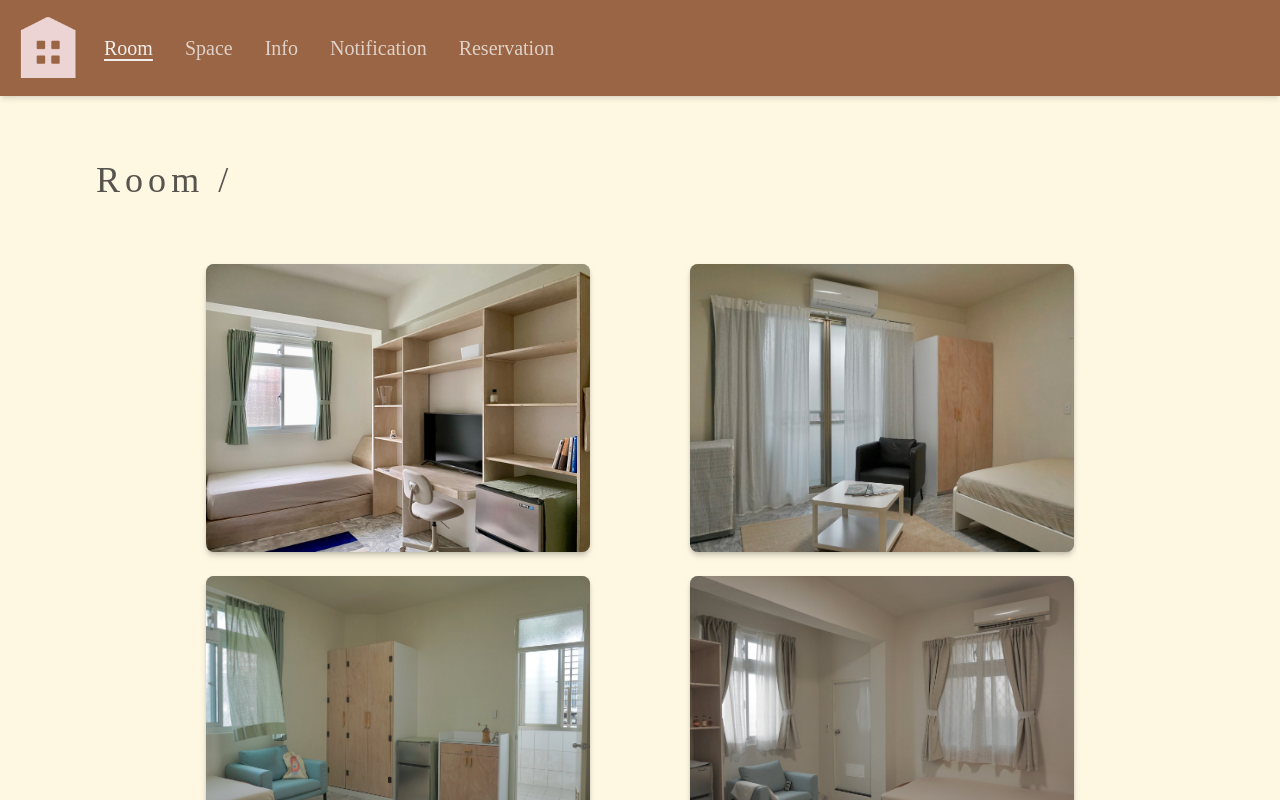
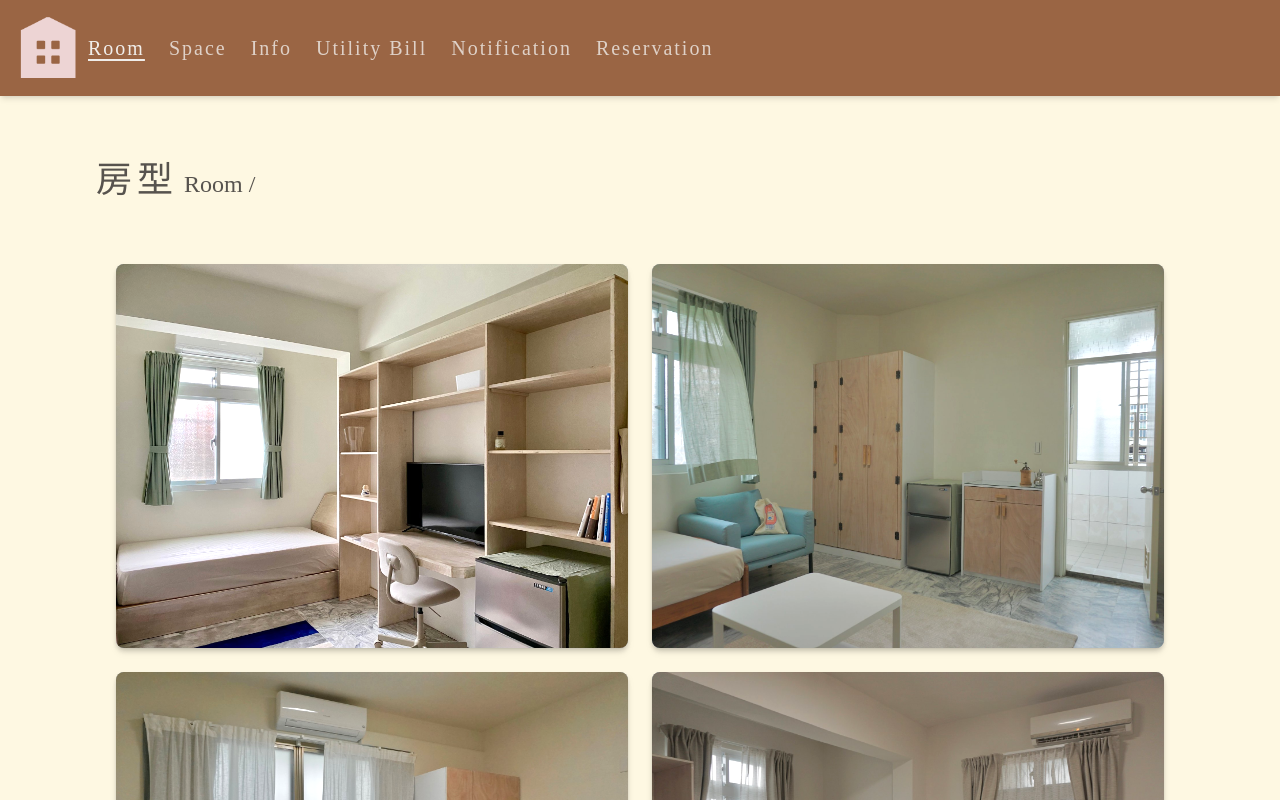
Before and after one commit to freshmeatba11/apartmentFront, a React (Create React App) app: page /room in a window 1280 px wide. Shown: the top 800 px of the page. Built offline with nearby package versions, Linux system fonts and the light colour scheme; a web font is replaced by a local one.

Commit message:
adjust rwd layout

```diff
--- a/src/components/image-switch-component.js
+++ b/src/components/image-switch-component.js
@@ -29,32 +29,35 @@ const ImageSwitchComponent = ({ images }) => {
     return (
       <button
         className={clsx(
-          "px-4 py-2 text-gray-700 text-opacity-75 bg-amber-900 bg-opacity-25 rounded",
+          "w-1/4 px-4 pb-3 bg-amber-900 bg-opacity-25 rounded-lg",
+          "text-4xl font-black text-stone-700 text-opacity-75",
+          "transition-all duration-300",
           "hover:text-stone-100 hover:bg-opacity-60",
-          "before:block before:w-8 before:h-0.5 before:bg-lime-600 before:absolute before:top-7",
-          "transition-all duration-300"
+
+          "absolute top-full translate-y-1/2",
+          direction === "previous" ? "left-0 translate-x-1/2" : "",
+          direction === "next" ? "right-0 -translate-x-1/2" : "",
+          "lg:static lg:h-full lg:w-auto lg:translate-x-0 lg:translate-y-0"
         )}
         onClick={handler}
       >
-        {direction}
+        {direction === "previous" ? <span>&#10229;</span> : ""}
+        {direction === "next" ? <span>&#10230;</span> : ""}
       </button>
     );
   };
 
   return (
-    <div className="max-w-screen-xl w-4/5 mx-auto">
+    <div className="max-w-screen-xl w-11/12 mx-auto">
       <div ref={slideRef} className="w-full relative select-none">
-        <div className="aspect-video">
+        <div className="aspect-video flex justify-center relative">
+          <SwitchButton direction="previous" handler={handleOnPrevClick} />
           <img
             src={images[currentIndex]}
-            className="max-w-full rounded max-h-[95vh] mx-auto brightness-110"
+            className="max-w-full rounded-lg max-h-[95vh] brightness-110"
             alt=""
           />
-        </div>
-
-        <div className="absolute w-full top-1/2 transform -translate-y-1/2 flex justify-between items-start px-8">
-          <SwitchButton direction="Prev" handler={handleOnPrevClick} />
-          <SwitchButton direction="Next" handler={handleOnNextClick} />
+          <SwitchButton direction="next" handler={handleOnNextClick} />
         </div>
       </div>
     </div>
--- a/src/components/info-page-component.js
+++ b/src/components/info-page-component.js
@@ -25,13 +25,7 @@ const Card = ({ text01, text02, path }) => {
 
 export const InfoPageComponent = () => {
   return (
-    <div
-      className={clsx(
-        "infoPage bg-no-repeat bg-center",
-        "h-screen bg-blend-multiply bg-neutral-900/50",
-        "overflow-y-scroll"
-      )}
-    >
+    <div className="infoPage">
       <TitleComponent
         text="更多資訊"
         text02=" More Info /"
--- a/src/components/nav.js
+++ b/src/components/nav.js
@@ -10,9 +10,10 @@ const NavLiComponent = ({ to, text }) => {
       <NavLink
         to={to}
         className={clsx(
-          "py-1 px-4 text-xl text-stone-100 text-opacity-75 ",
+          "text-xl text-stone-100 text-opacity-75 ",
           "hover:text-opacity-100",
-          "transition-all duration-300"
+          "transition-all duration-300",
+          "tracking-[.1em]"
         )}
       >
         {text}
@@ -23,14 +24,21 @@ const NavLiComponent = ({ to, text }) => {
 
 export const Nav = () => {
   return (
-    <div className="flex items-center px-4 py-4 bg-amber-900 bg-opacity-75 shadow-md">
+    <div
+      className={clsx(
+        "bg-amber-900 bg-opacity-75 shadow-md",
+        "px-4 py-4",
+        "flex items-center"
+      )}
+    >
       <div>
-        <img src={Logo} alt="" className="w-16" />
+        <img src={Logo} alt="" className="min-w-[64px] h-16" />
       </div>
-      <ul className="flex pl-2">
+      <ul className="flex pl-2 flex-wrap gap-y-1 gap-x-6">
         <NavLiComponent to="/room" text="Room" />
         <NavLiComponent to="/space" text="Space" />
         <NavLiComponent to="/info" text="Info" />
+        <NavLiComponent to="/utility" text="Utility Bill" />
         <NavLiComponent to="/notification" text="Notification" />
         <NavLiComponent to="/reservation" text="Reservation" />
       </ul>
--- a/src/components/room-page-component.js
+++ b/src/components/room-page-component.js
@@ -7,16 +7,22 @@ function Card({ imageSource, route }) {
   return (
     <div
       className={clsx(
-        "w-96 h-72 rounded-lg overflow-hidden",
+        "w-[80vw] rounded-lg overflow-hidden",
         "bg-gray-400 shadow-md drop-shadow-md",
-        "hover:-translate-y-1 hover:scale-105 transition-transform"
+        "lg:w-[40vw]"
       )}
     >
-      <a href={route ? route : "/"} className="cursor-pointer">
+      <a
+        href={route ? route : "/"}
+        className={clsx(
+          "cursor-pointer block w-full h-full",
+          "hover:-translate-y-1 hover:scale-105 transition-transform"
+        )}
+      >
         <img
           src={imageSource ? imageSource : ""}
           alt=""
-          className="w-full h-full object-cover"
+          className="w-full h-full object-cover brightness-110"
         />
       </a>
     </div>
@@ -25,12 +31,13 @@ function Card({ imageSource, route }) {
 
 export const RoomPageComponent = () => {
   return (
-    <div className="">
-      <TitleComponent text="Room /" />
+    <>
+      <TitleComponent text="房型" text02=" Room /" />
       <div
         className={clsx(
-          "w-4/5 px-10 pb-10 m-auto",
-          "grid grid-cols-2 grid-rows-2 gap-6 justify-items-center"
+          "pb-10",
+          "grid gap-6 justify-center grid-flow-row",
+          "lg:grid-flow-col lg:grid-rows-2"
         )}
       >
         <Card imageSource={imageList.a[0]} route="/room/a" />
@@ -38,7 +45,7 @@ export const RoomPageComponent = () => {
         <Card imageSource={imageList.c[1]} route="/room/c" />
         <Card imageSource={imageList.d[0]} route="/room/d" />
       </div>
-    </div>
+    </>
   );
 };
 
--- a/src/components/space-page-component.js
+++ b/src/components/space-page-component.js
@@ -8,7 +8,7 @@ export const SpacePageComponent = () => {
 
   return (
     <>
-      <TitleComponent text="Space 公共空間 /" />
+      <TitleComponent text="公共空間" text02=" Space /" />
       <ImageSwitchComponent images={featuredImages} />
       <div className="w-full h-12"></div>
     </>
--- a/src/output.css
+++ b/src/output.css
@@ -478,8 +478,16 @@ Ensure the default browser behavior of the `hidden` attribute.
   top: 50%;
 }
 
-.m-auto {
-  margin: auto;
+.top-full {
+  top: 100%;
+}
+
+.left-0 {
+  left: 0px;
+}
+
+.right-0 {
+  right: 0px;
 }
 
 .mx-auto {
@@ -507,6 +515,10 @@ Ensure the default browser behavior of the `hidden` attribute.
   aspect-ratio: 16 / 9;
 }
 
+.h-full {
+  height: 100%;
+}
+
 .h-40 {
   height: 10rem;
 }
@@ -519,6 +531,10 @@ Ensure the default browser behavior of the `hidden` attribute.
   height: 2.5rem;
 }
 
+.h-16 {
+  height: 4rem;
+}
+
 .h-4 {
   height: 1rem;
 }
@@ -527,24 +543,12 @@ Ensure the default browser behavior of the `hidden` attribute.
   height: 3rem;
 }
 
-.h-72 {
-  height: 18rem;
-}
-
-.h-full {
-  height: 100%;
-}
-
 .max-h-\[95vh\] {
   max-height: 95vh;
 }
 
-.min-h-\[10rem\] {
-  min-height: 10rem;
-}
-
-.w-4\/5 {
-  width: 80%;
+.w-11\/12 {
+  width: 91.666667%;
 }
 
 .w-full {
@@ -563,10 +567,6 @@ Ensure the default browser behavior of the `hidden` attribute.
   width: 75%;
 }
 
-.w-16 {
-  width: 4rem;
-}
-
 .w-\[393px\] {
   width: 393px;
 }
@@ -579,12 +579,20 @@ Ensure the default browser behavior of the `hidden` attribute.
   width: 1rem;
 }
 
-.w-96 {
-  width: 24rem;
+.w-\[80vw\] {
+  width: 80vw;
 }
 
-.w-3 {
-  width: 0.75rem;
+.w-1\/2 {
+  width: 50%;
+}
+
+.w-1\/4 {
+  width: 25%;
+}
+
+.min-w-\[64px\] {
+  min-width: 64px;
 }
 
 .max-w-screen-xl {
@@ -601,13 +609,32 @@ Ensure the default browser behavior of the `hidden` attribute.
           transform: translate(var(--tw-translate-x), var(--tw-translate-y)) rotate(var(--tw-rotate)) skewX(var(--tw-skew-x)) skewY(var(--tw-skew-y)) scaleX(var(--tw-scale-x)) scaleY(var(--tw-scale-y));
 }
 
-.rotate-90 {
-  --tw-rotate: 90deg;
+.translate-y-1\/2 {
+  --tw-translate-y: 50%;
   -webkit-transform: translate(var(--tw-translate-x), var(--tw-translate-y)) rotate(var(--tw-rotate)) skewX(var(--tw-skew-x)) skewY(var(--tw-skew-y)) scaleX(var(--tw-scale-x)) scaleY(var(--tw-scale-y));
           transform: translate(var(--tw-translate-x), var(--tw-translate-y)) rotate(var(--tw-rotate)) skewX(var(--tw-skew-x)) skewY(var(--tw-skew-y)) scaleX(var(--tw-scale-x)) scaleY(var(--tw-scale-y));
 }
 
-.transform {
+.translate-x-1\/2 {
+  --tw-translate-x: 50%;
+  -webkit-transform: translate(var(--tw-translate-x), var(--tw-translate-y)) rotate(var(--tw-rotate)) skewX(var(--tw-skew-x)) skewY(var(--tw-skew-y)) scaleX(var(--tw-scale-x)) scaleY(var(--tw-scale-y));
+          transform: translate(var(--tw-translate-x), var(--tw-translate-y)) rotate(var(--tw-rotate)) skewX(var(--tw-skew-x)) skewY(var(--tw-skew-y)) scaleX(var(--tw-scale-x)) scaleY(var(--tw-scale-y));
+}
+
+.-translate-x-1\/2 {
+  --tw-translate-x: -50%;
+  -webkit-transform: translate(var(--tw-translate-x), var(--tw-translate-y)) rotate(var(--tw-rotate)) skewX(var(--tw-skew-x)) skewY(var(--tw-skew-y)) scaleX(var(--tw-scale-x)) scaleY(var(--tw-scale-y));
+          transform: translate(var(--tw-translate-x), var(--tw-translate-y)) rotate(var(--tw-rotate)) skewX(var(--tw-skew-x)) skewY(var(--tw-skew-y)) scaleX(var(--tw-scale-x)) scaleY(var(--tw-scale-y));
+}
+
+.translate-x-0 {
+  --tw-translate-x: 0px;
+  -webkit-transform: translate(var(--tw-translate-x), var(--tw-translate-y)) rotate(var(--tw-rotate)) skewX(var(--tw-skew-x)) skewY(var(--tw-skew-y)) scaleX(var(--tw-scale-x)) scaleY(var(--tw-scale-y));
+          transform: translate(var(--tw-translate-x), var(--tw-translate-y)) rotate(var(--tw-rotate)) skewX(var(--tw-skew-x)) skewY(var(--tw-skew-y)) scaleX(var(--tw-scale-x)) scaleY(var(--tw-scale-y));
+}
+
+.translate-y-0 {
+  --tw-translate-y: 0px;
   -webkit-transform: translate(var(--tw-translate-x), var(--tw-translate-y)) rotate(var(--tw-rotate)) skewX(var(--tw-skew-x)) skewY(var(--tw-skew-y)) scaleX(var(--tw-scale-x)) scaleY(var(--tw-scale-y));
           transform: translate(var(--tw-translate-x), var(--tw-translate-y)) rotate(var(--tw-rotate)) skewX(var(--tw-skew-x)) skewY(var(--tw-skew-y)) scaleX(var(--tw-scale-x)) scaleY(var(--tw-scale-y));
 }
@@ -622,12 +649,12 @@ Ensure the default browser behavior of the `hidden` attribute.
           user-select: none;
 }
 
-.grid-cols-2 {
-  grid-template-columns: repeat(2, minmax(0, 1fr));
+.grid-flow-row {
+  grid-auto-flow: row;
 }
 
-.grid-rows-2 {
-  grid-template-rows: repeat(2, minmax(0, 1fr));
+.flex-wrap {
+  flex-wrap: wrap;
 }
 
 .content-center {
@@ -670,6 +697,15 @@ Ensure the default browser behavior of the `hidden` attribute.
   gap: 1.5rem;
 }
 
+.gap-y-1 {
+  row-gap: 0.25rem;
+}
+
+.gap-x-6 {
+  -webkit-column-gap: 1.5rem;
+          column-gap: 1.5rem;
+}
+
 .overflow-hidden {
   overflow: hidden;
 }
@@ -678,8 +714,8 @@ Ensure the default browser behavior of the `hidden` attribute.
   overflow-y: scroll;
 }
 
-.rounded {
-  border-radius: 0.25rem;
+.rounded-lg {
+  border-radius: 0.5rem;
 }
 
 .rounded-full {
@@ -688,10 +724,6 @@ Ensure the default browser behavior of the `hidden` attribute.
 
 .rounded-2xl {
   border-radius: 1rem;
-}
-
-.rounded-lg {
-  border-radius: 0.5rem;
 }
 
 .border {
@@ -703,11 +735,6 @@ Ensure the default browser behavior of the `hidden` attribute.
   background-color: rgb(120 53 15 / var(--tw-bg-opacity));
 }
 
-.bg-amber-600 {
-  --tw-bg-opacity: 1;
-  background-color: rgb(217 119 6 / var(--tw-bg-opacity));
-}
-
 .bg-white {
   --tw-bg-opacity: 1;
   background-color: rgb(255 255 255 / var(--tw-bg-opacity));
@@ -717,19 +744,14 @@ Ensure the default browser behavior of the `hidden` attribute.
   background-color: rgb(23 23 23 / 0.5);
 }
 
-.bg-stone-500 {
+.bg-black {
   --tw-bg-opacity: 1;
-  background-color: rgb(120 113 108 / var(--tw-bg-opacity));
+  background-color: rgb(0 0 0 / var(--tw-bg-opacity));
 }
 
 .bg-gray-400 {
   --tw-bg-opacity: 1;
   background-color: rgb(156 163 175 / var(--tw-bg-opacity));
-}
-
-.bg-black {
-  --tw-bg-opacity: 1;
-  background-color: rgb(0 0 0 / var(--tw-bg-opacity));
 }
 
 .bg-opacity-25 {
@@ -742,14 +764,6 @@ Ensure the default browser behavior of the `hidden` attribute.
 
 .bg-opacity-75 {
   --tw-bg-opacity: 0.75;
-}
-
-.bg-opacity-50 {
-  --tw-bg-opacity: 0.5;
-}
-
-.bg-opacity-70 {
-  --tw-bg-opacity: 0.7;
 }
 
 .bg-center {
@@ -769,11 +783,6 @@ Ensure the default browser behavior of the `hidden` attribute.
   padding-right: 1rem;
 }
 
-.py-2 {
-  padding-top: 0.5rem;
-  padding-bottom: 0.5rem;
-}
-
 .px-8 {
   padding-left: 2rem;
   padding-right: 2rem;
@@ -784,9 +793,9 @@ Ensure the default browser behavior of the `hidden` attribute.
   padding-right: 1.5rem;
 }
 
-.py-1 {
-  padding-top: 0.25rem;
-  padding-bottom: 0.25rem;
+.py-2 {
+  padding-top: 0.5rem;
+  padding-bottom: 0.5rem;
 }
 
 .py-4 {
@@ -794,14 +803,14 @@ Ensure the default browser behavior of the `hidden` attribute.
   padding-bottom: 1rem;
 }
 
+.py-1 {
+  padding-top: 0.25rem;
+  padding-bottom: 0.25rem;
+}
+
 .px-1 {
   padding-left: 0.25rem;
   padding-right: 0.25rem;
-}
-
-.px-10 {
-  padding-left: 2.5rem;
-  padding-right: 2.5rem;
 }
 
 .py-8 {
@@ -817,16 +826,24 @@ Ensure the default browser behavior of the `hidden` attribute.
   padding-left: 0.5rem;
 }
 
-.pb-4 {
-  padding-bottom: 1rem;
-}
-
 .pb-10 {
   padding-bottom: 2.5rem;
 }
 
 .pl-12 {
   padding-left: 3rem;
+}
+
+.pb-1 {
+  padding-bottom: 0.25rem;
+}
+
+.pb-2 {
+  padding-bottom: 0.5rem;
+}
+
+.pb-3 {
+  padding-bottom: 0.75rem;
 }
 
 .text-2xl {
@@ -849,6 +866,10 @@ Ensure the default browser behavior of the `hidden` attribute.
   line-height: 1.75rem;
 }
 
+.font-black {
+  font-weight: 900;
+}
+
 .leading-\[52px\] {
   line-height: 52px;
 }
@@ -857,22 +878,17 @@ Ensure the default browser behavior of the `hidden` attribute.
   line-height: 49px;
 }
 
-.tracking-wider {
-  letter-spacing: 0.05em;
+.tracking-\[\.14em\] {
+  letter-spacing: .14em;
 }
 
-.tracking-\[\.14em\] {
-  letter-spacing: .14em;
+.tracking-\[\.1em\] {
+  letter-spacing: .1em;
 }
 
 .text-gray-700 {
   --tw-text-opacity: 1;
   color: rgb(55 65 81 / var(--tw-text-opacity));
-}
-
-.text-stone-800 {
-  --tw-text-opacity: 1;
-  color: rgb(41 37 36 / var(--tw-text-opacity));
 }
 
 .text-white {
@@ -888,6 +904,11 @@ Ensure the default browser behavior of the `hidden` attribute.
 .text-stone-600 {
   --tw-text-opacity: 1;
   color: rgb(87 83 78 / var(--tw-text-opacity));
+}
+
+.text-stone-700 {
+  --tw-text-opacity: 1;
+  color: rgb(68 64 60 / var(--tw-text-opacity));
 }
 
 .text-opacity-75 {
@@ -911,15 +932,15 @@ Ensure the default browser behavior of the `hidden` attribute.
   background-blend-mode: multiply;
 }
 
+.shadow-2xl {
+  --tw-shadow: 0 25px 50px -12px rgb(0 0 0 / 0.25);
+  --tw-shadow-colored: 0 25px 50px -12px var(--tw-shadow-color);
+  box-shadow: var(--tw-ring-offset-shadow, 0 0 #0000), var(--tw-ring-shadow, 0 0 #0000), var(--tw-shadow);
+}
+
 .shadow-md {
   --tw-shadow: 0 4px 6px -1px rgb(0 0 0 / 0.1), 0 2px 4px -2px rgb(0 0 0 / 0.1);
   --tw-shadow-colored: 0 4px 6px -1px var(--tw-shadow-color), 0 2px 4px -2px var(--tw-shadow-color);
-  box-shadow: var(--tw-ring-offset-shadow, 0 0 #0000), var(--tw-ring-shadow, 0 0 #0000), var(--tw-shadow);
-}
-
-.shadow-2xl {
-  --tw-shadow: 0 25px 50px -12px rgb(0 0 0 / 0.25);
-  --tw-shadow-colored: 0 25px 50px -12px var(--tw-shadow-color);
   box-shadow: var(--tw-ring-offset-shadow, 0 0 #0000), var(--tw-ring-shadow, 0 0 #0000), var(--tw-shadow);
 }
 
@@ -951,10 +972,6 @@ Ensure the default browser behavior of the `hidden` attribute.
 
 .duration-300 {
   transition-duration: 300ms;
-}
-
-.duration-700 {
-  transition-duration: 700ms;
 }
 
 .duration-500 {
@@ -1111,6 +1128,34 @@ body {
 }
 
 @media (min-width: 1024px) {
+  .lg\:static {
+    position: static;
+  }
+
+  .lg\:h-full {
+    height: 100%;
+  }
+
+  .lg\:w-\[40vw\] {
+    width: 40vw;
+  }
+
+  .lg\:w-auto {
+    width: auto;
+  }
+
+  .lg\:translate-x-0 {
+    --tw-translate-x: 0px;
+    -webkit-transform: translate(var(--tw-translate-x), var(--tw-translate-y)) rotate(var(--tw-rotate)) skewX(var(--tw-skew-x)) skewY(var(--tw-skew-y)) scaleX(var(--tw-scale-x)) scaleY(var(--tw-scale-y));
+            transform: translate(var(--tw-translate-x), var(--tw-translate-y)) rotate(var(--tw-rotate)) skewX(var(--tw-skew-x)) skewY(var(--tw-skew-y)) scaleX(var(--tw-scale-x)) scaleY(var(--tw-scale-y));
+  }
+
+  .lg\:translate-y-0 {
+    --tw-translate-y: 0px;
+    -webkit-transform: translate(var(--tw-translate-x), var(--tw-translate-y)) rotate(var(--tw-rotate)) skewX(var(--tw-skew-x)) skewY(var(--tw-skew-y)) scaleX(var(--tw-scale-x)) scaleY(var(--tw-scale-y));
+            transform: translate(var(--tw-translate-x), var(--tw-translate-y)) rotate(var(--tw-rotate)) skewX(var(--tw-skew-x)) skewY(var(--tw-skew-y)) scaleX(var(--tw-scale-x)) scaleY(var(--tw-scale-y));
+  }
+
   .lg\:grid-flow-col {
     grid-auto-flow: column;
   }
@@ -1121,6 +1166,10 @@ body {
 
   .lg\:grid-rows-3 {
     grid-template-rows: repeat(3, minmax(0, 1fr));
+  }
+
+  .lg\:grid-rows-2 {
+    grid-template-rows: repeat(2, minmax(0, 1fr));
   }
 
   .lg\:gap-8 {
```
